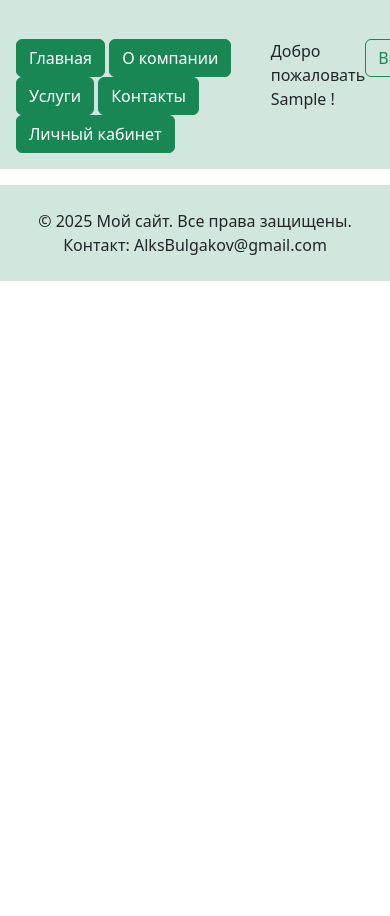
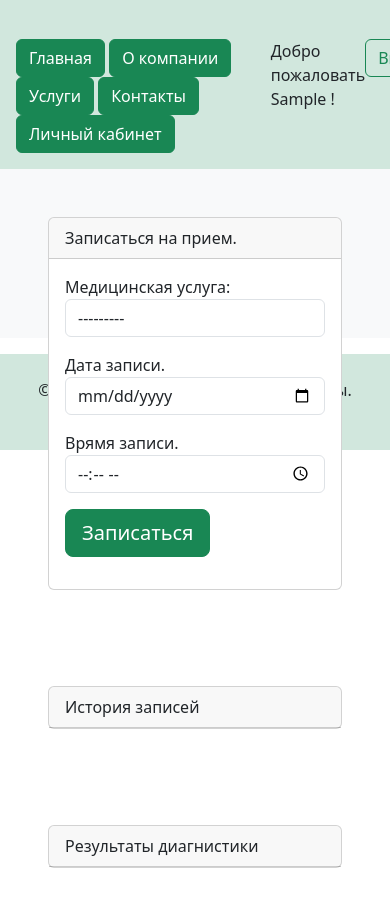
Before and after one commit to Alex-Winterfish/Website-of-Medical-Clinic, a Django app: page /user_page/ in a window 390 px wide; the page is wider, and only the part inside the window is pictured. Before the commit the page ends 281 px from the top of that part, so only its background shows below. Run offline with Django 5.2, Linux system fonts and the light colour scheme; the visitor is signed in with stand-in values (Sample User, id 1); data that the repository does not hold is empty; some libraries are stand-ins or nearby versions.

Commit message:
написана страница для экземпляра результатов исследования

```diff
--- a/clinic/forms.py
+++ b/clinic/forms.py
@@ -1,6 +1,6 @@
 from django import forms
 from django.core.exceptions import ValidationError
-from django.forms import DateInput
+from django.forms import DateInput, Select
 
 from clinic import models
 
@@ -10,9 +10,12 @@ class AppointmentForm(forms.ModelForm):
 
     class Meta:
         model = models.AppointmentModel
-        fields = ["ap_date", "ap_time"]
+        fields = ["med_serv", "ap_date", "ap_time"]
 
         widgets = {
+            "med_serv": Select(
+                attrs={"class": "form-control", "placeholder": "Выберите услуг"}
+            ),
             "ap_date": DateInput(
                 attrs={
                     "class": "form-control",
--- a/clinic/templates/clinic/base.html
+++ b/clinic/templates/clinic/base.html
@@ -10,7 +10,7 @@
   <body>
 
 
-  <div class="row">
+  <div class="row align-items-stretch bg-light">
 
 {% block content %}{% endblock %}
 
--- a/clinic/urls/urls_appointment.py
+++ b/clinic/urls/urls_appointment.py
@@ -6,7 +6,7 @@ app_name = ClinicConfig.name
 
 urlpatterns = [
     path(
-        "create/<int:pk>/",
+        "create/<int:pk>/" or "",
         appointment_views.AppointmentCreateView.as_view(),
         name="create_appointment",
     ),
--- a/clinic/urls/urls_results.py
+++ b/clinic/urls/urls_results.py
@@ -8,6 +8,10 @@ urlpatterns = [
     path("create/", result_views.ResultCreateView.as_view(), name="create_result"),
     path("delete/", result_views.ResultDeleteView.as_view(), name="delete_result"),
     path("list/", result_views.ResultListView.as_view(), name="results"),
-    path("detail/", result_views.ResultDetailView.as_view(), name="detail_result"),
+    path(
+        "detail/<int:pk>/",
+        result_views.ResultDetailView.as_view(),
+        name="detail_result",
+    ),
     path("update/", result_views.ResultUpdateView.as_view(), name="update_result"),
 ]
--- a/clinic/views/appointment_views.py
+++ b/clinic/views/appointment_views.py
@@ -19,6 +19,11 @@ class AppointmentCreateView(generic.CreateView):
     model = models.AppointmentModel
     form_class = forms.AppointmentForm
     success_url = reverse_lazy("clinic:main")
+
+    def get_form(self, form_class=None):
+        form = super().get_form(form_class)
+        del form.fields["med_serv"]
+        return form
 
     def get_context_data(self, **kwargs):
         context = super().get_context_data(**kwargs)
--- a/clinic/views/result_views.py
+++ b/clinic/views/result_views.py
@@ -19,6 +19,7 @@ class ResultCreateView(generic.CreateView):
 class ResultDetailView(generic.DetailView):
     """Контроллер для получения экземпляра model:clinic.models.ResultModel."""
 
+    template_name = "clinic/result.html"
     model = models.ResultModel
 
 
--- a/users/templates/users/user_page.html
+++ b/users/templates/users/user_page.html
@@ -4,5 +4,52 @@
 
 {% block content %}
 {% include 'clinic/menu.html' %}
+<div class="container d-flex flex-column bg-light" style="height: 20vh">
+    <div class="row">
+<div class="col">
+    <div class="container p-5">
 
+    <div class="col-lg-5 col-md-6 col-sm-12">
+
+    <div class="card md-4 box-shadow">
+        <div class="card-header">Записаться на прием.</div>
+    <div class="card-body">
+        <form method="post" action="" class="form-floating">
+    {% csrf_token %}
+    <div class="mb-3">
+        {{ form.as_p }}
+        <button type="submit" class="btn btn-lg btn-block btn-success">Записаться</button>
+    </div></form>
+    </div></div></div>
+</div>
+</div>
+    <div class="col">
+<div class="container p-5">
+        <div class="card md-4 box-shadow">
+            <div class="card-header">
+            История записей
+            </div>
+        <ul class="list-group list-group-flush">
+        {% for ap in appointments %}
+
+        <li class="list-group-item">{{ ap.med_serv.name }}. Дата: {{ ap.ap_date }}</li>
+    {% endfor %}
+</ul>
+
+        </div>
+</div>
+    </div>
+    <div class="col"> <div class="container p-5">
+        <div class="card md-4 box-shadow">
+            <div class="card-header">
+            Результаты диагнистики
+            </div>
+        <ul class="list-group list-group-flush">
+        {% for res in results %}
+            <li class="list-group-item">
+                {{ res.appointment.med_serv.name }}. Дата: {{ res.result_date }} <a href="/results/detail/{{ res.id }}/" class="btn btn-success">Посмотреть</a></li>
+            {% endfor %}</ul>
+        </div>
+</div> </div></div>
+</div>
 {% endblock %}
--- a/users/views.py
+++ b/users/views.py
@@ -8,6 +8,8 @@ from django.core.mail import send_mail
 import os
 from dotenv import load_dotenv
 from users import models, forms
+from clinic.models import AppointmentModel, ResultModel
+from clinic.forms import AppointmentForm
 
 load_dotenv()
 
@@ -22,13 +24,27 @@ class RegisterView(generic.edit.CreateView):
         return render(self.request, self.template_name, {"form": form})
 
 
-class UserPageView(generic.TemplateView):
+class UserPageView(generic.CreateView):
     """Контроллер для отображения страницы личного кабинета пользователя."""
 
     template_name = "users/user_page.html"
+    model = AppointmentModel
+    form_class = AppointmentForm
+    success_url = reverse_lazy("users:user_page")
 
     def get_context_data(self, **kwargs):
-        pass
+        context = super().get_context_data(**kwargs)
+        appointments = AppointmentModel.objects.filter(patient=self.request.user)
+        print(appointments)
+        results = ResultModel.objects.filter(patient=self.request.user)
+        print(results)
+        context["appointments"] = appointments
+        context["results"] = results
+        return context
+
+    def form_valid(self, form):
+        form.instance.patient = self.request.user
+        return super().form_valid(form)
 
 
 class FeedBackCreateView(generic.CreateView):
```
Also changed, not shown: clinic/templates/clinic/result.html (added, +23 -0 lines).
